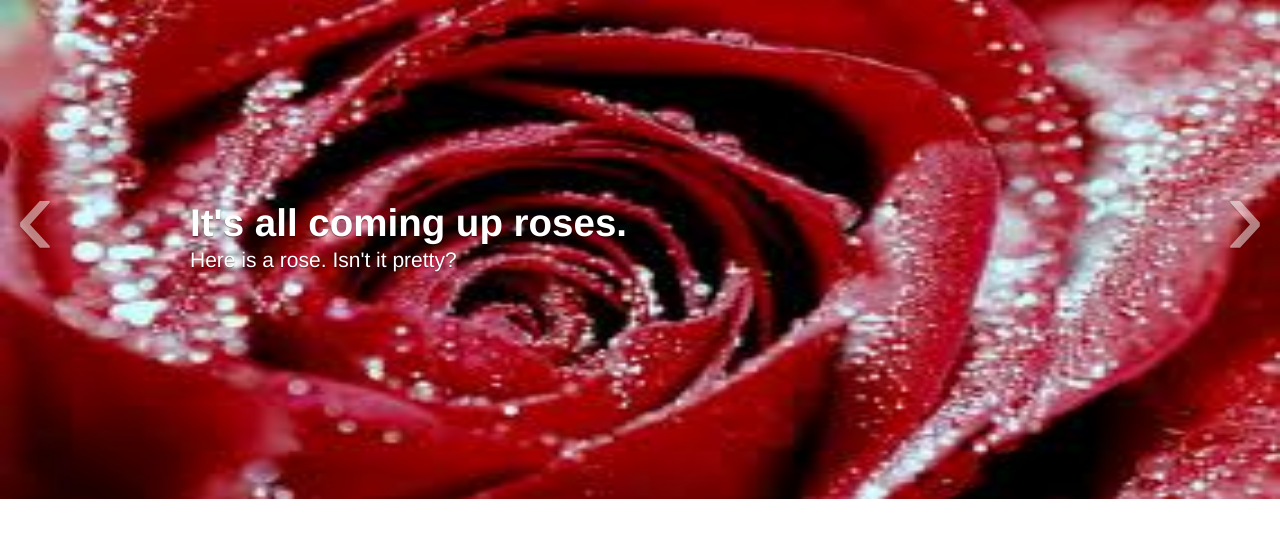
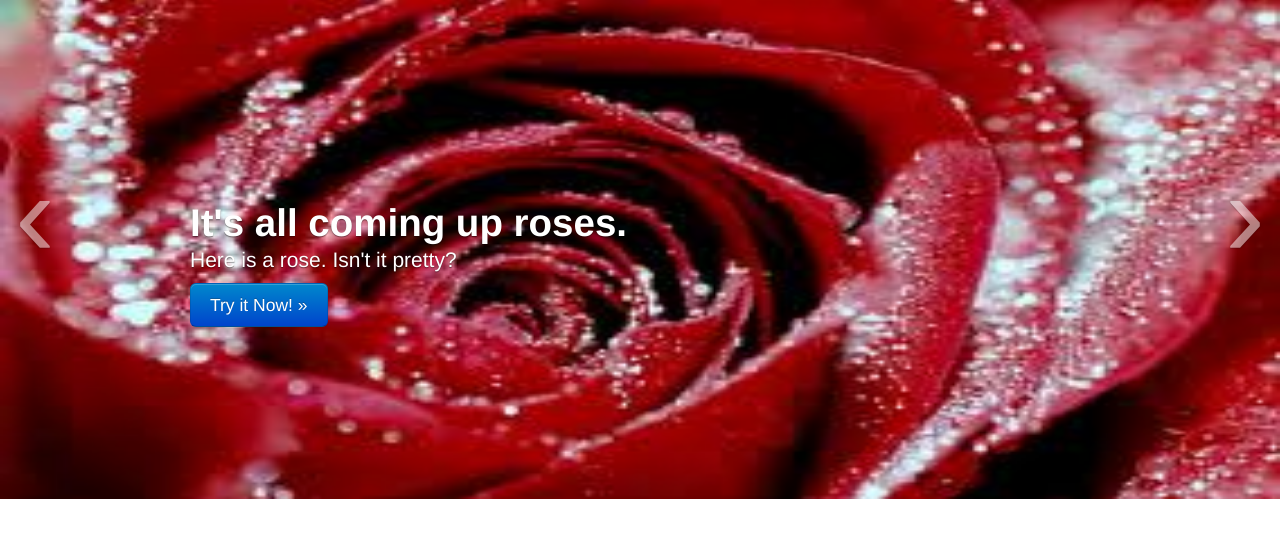
Before and after one commit to umworkma/Comp4350, a Flask app: page / in a window 1280 px wide. Shown: the part 61-599 px from the top of the page. Run offline with Flask 2, Linux system fonts and the light colour scheme; some libraries are stand-ins or nearby versions.

Commit message:
Added the try it now button, which only needs an appropriate link to become operational.

```diff
--- a/ESA/templates/index.html
+++ b/ESA/templates/index.html
@@ -64,6 +64,7 @@
 					<div class="carousel-caption">
 					  <h1>It's all coming up roses.</h1>
 					  <p class="lead">Here is a rose. Isn't it pretty?</p>
+					  <p><a href="#" class="btn btn-primary btn-large">Try it Now! &raquo;</a></p>
 					</div>
 				</div>
 			</div>
@@ -73,6 +74,7 @@
 					<div class="carousel-caption">
 						<h1>Awesome Co. is awesome.</h1>
 						<p class="lead">Oh yeah. We're just that cool.</p>
+						<p><a href="#" class="btn btn-primary btn-large">Try it Now! &raquo;</a></p>
 					</div>
 				</div>
 			</div>
@@ -82,6 +84,7 @@
 					<div class="carousel-caption">
 						<h1>Omnomnom data!</h1>
 						<p class="lead">Gimme. Now!</p>
+					    <p><a href="#" class="btn btn-primary btn-large">Try it Now! &raquo;</a></p>
 					</div>
 				</div>
 			</div>
```
